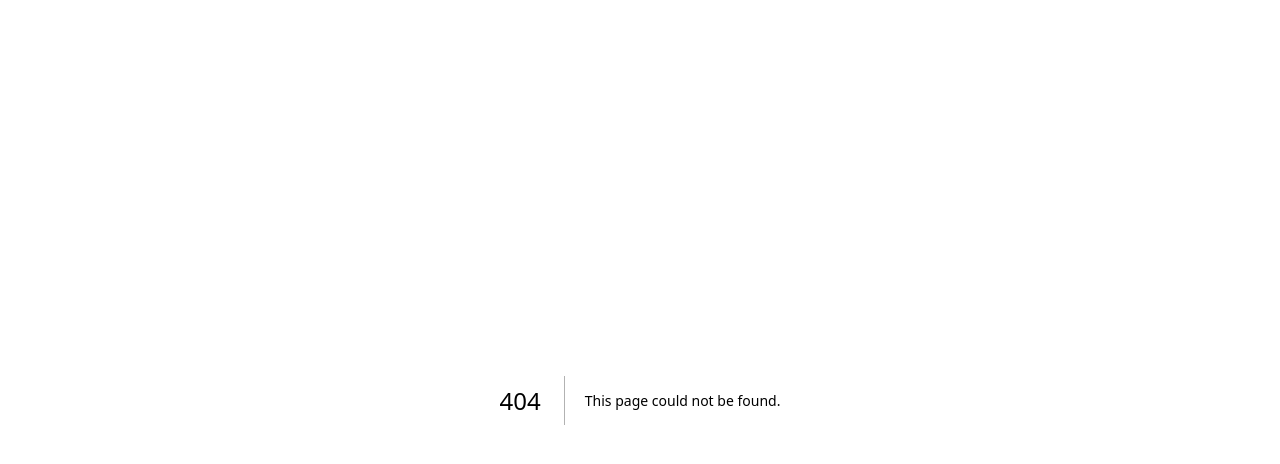
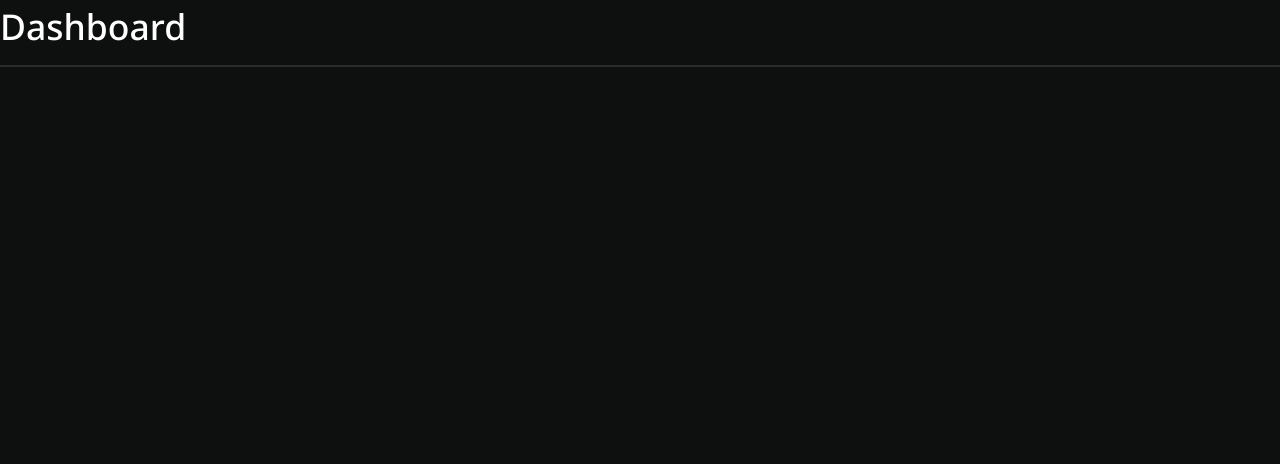
Before and after one commit to MintLucky/planner-front-end, a Next.js app: page /i in a window 1280 px wide. Before the commit this address had no page. Shown: the top 464 px of the page. Built offline with nearby package versions, Linux system fonts and the light colour scheme.

Commit message:
creation of middleware for auth checks and redirects, add first dahsboard page

```diff
--- a/src/app/globals.scss
+++ b/src/app/globals.scss
@@ -19,7 +19,8 @@
 body {
 	@apply text-base overflow-hidden;
 	font-family: var(--font-zen), sans-serif;
-	color: rgb(var(--foreground-rgb));
+	// color: rgb(var(--foreground-rgb));
+	color: #fff;
 	background-color: #0e0f0f;
 
 	@media (max-width: 1200px) {
--- /dev/null
+++ b/src/app/i/page.tsx
@@ -0,0 +1,18 @@
+import type { Metadata } from "next";
+
+import { Heading } from "@/components/ui/Heading";
+
+import { NO_INDEX_PAGE } from "@/constants/seo.constants";
+
+export const metadata: Metadata = {
+  title: "Dashboard",
+  ...NO_INDEX_PAGE,
+};
+
+export default function DashboardPage() {
+  return (
+    <div>
+      <Heading title="Dashboard" />
+    </div>
+  );
+}
```
Also changed, not shown: src/middleware.ts (added, +30 -0 lines).
